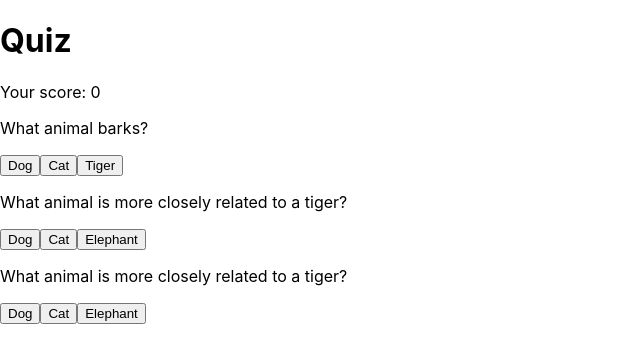
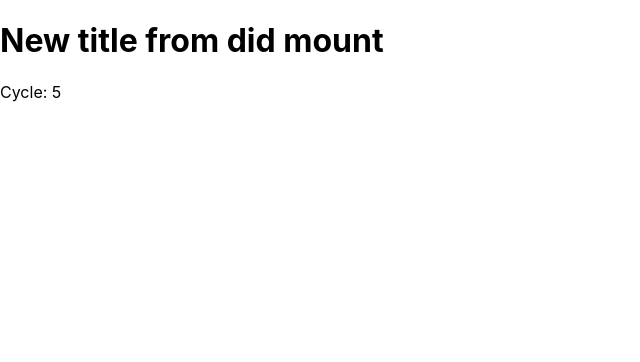
Before and after one commit to GrYzLy/React_March2023, a React (Create React App) app: page / in a window 1280 px wide. Shown: the top 362 px of the page, without its empty margins (0-640 px from the left). Built offline with nearby package versions, Linux system fonts and the light colour scheme.

Commit message:
Lifecycle

```diff
--- /dev/null
+++ b/src/Lifecycle/Lifecycle.js
@@ -0,0 +1,49 @@
+import React, {Component} from 'react'
+
+class Lifecycle extends Component {
+    constructor () {
+        super()
+
+        this.title = "Title from var"
+
+        this.state = {
+            cycle : 0
+        }
+
+        console.log("Constructor")
+        console.log("Cycle: " + this.state.cycle)
+    }
+
+componentDidMount() {
+    console.log("ComponentDidMount")
+    this.title = "New title from did mount"
+    console.log(this.title)
+    setInterval( () => this.setState({cycle : this.state.cycle + 1}), 1000)
+}
+
+componentDidUpdate(prevProps, prevState)
+{
+    console.log("ComponentDidUpdate")
+    console.log("Cycle:" + this.state.cycle)
+
+    console.log("prevProp: ", prevProps)
+    console.log("prevState: ", prevState)
+}
+
+componentWillUnmount()
+{
+    console.log("componentWillUnmount")
+}
+render() {
+    console.log("Render")
+    return (
+        <div>
+            <h1>{this.title}</h1>
+            Cycle: {this.state.cycle}
+        </div>
+    )
+}
+}
+
+
+export default Lifecycle;
--- a/src/index.js
+++ b/src/index.js
@@ -9,6 +9,7 @@ import CounterClass from './Counter/CounterClass';
 import LoginForm from './LoginForm/LoginForm';
 import SecretMessage from './SecretMessage/SecretMessage';
 import Quiz from './Quiz/Quiz';
+import Lifecycle from './Lifecycle/Lifecycle';
 
 const root = ReactDOM.createRoot(document.getElementById('root'));
 root.render(
@@ -21,7 +22,8 @@ root.render(
     {/* <CounterClass /> */}
     {/* <LoginForm /> */}
     {/* <SecretMessage /> */}
-    <Quiz />
+    {/* <Quiz /> */}
+    <Lifecycle />
   </React.StrictMode>
 );
 
```
